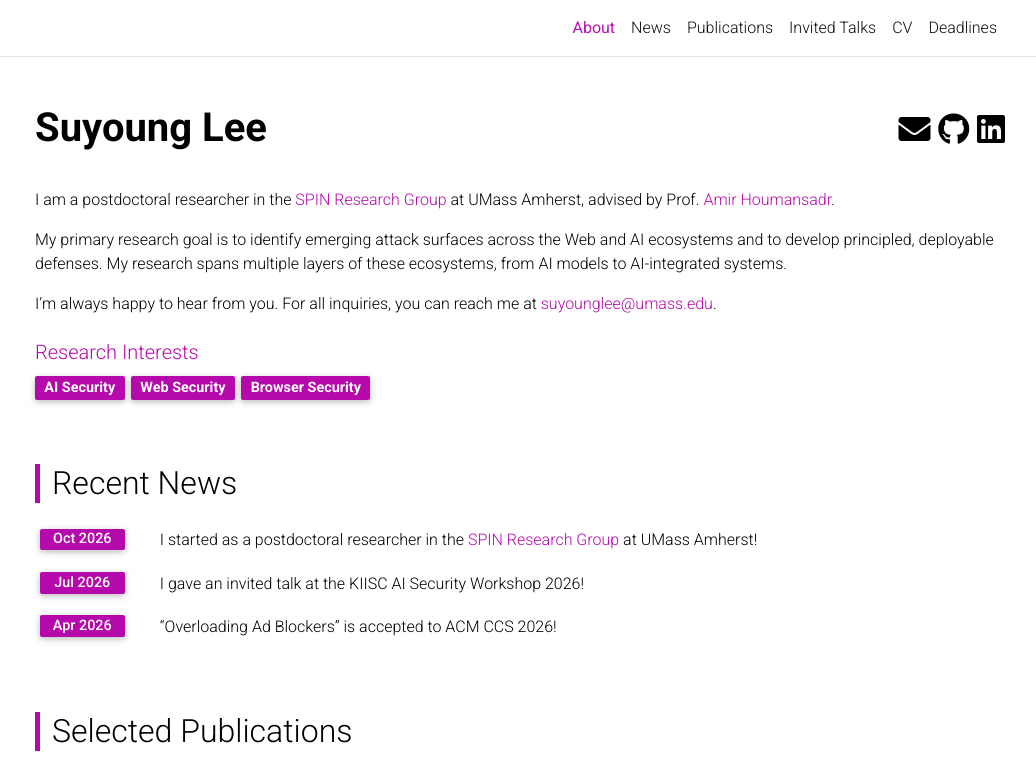
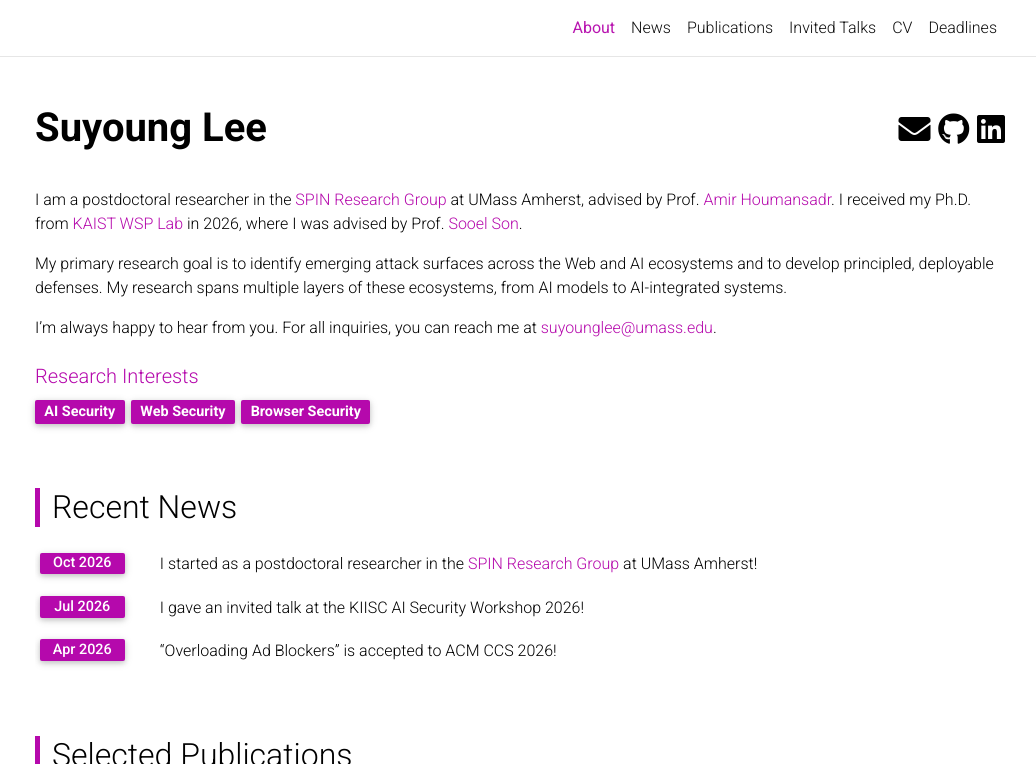
Before and after one commit to leeswimming/leeswimming.github.io, a Jekyll site: the page built from _pages/about.md, in a window 1280 px wide and 900 px high, cut to the strip 0-764 px from the top of the window. Shown: the whole strip, without its empty margins (120-1156 px from the left). Built offline with Jekyll 4.4.1, drawn with Linux system fonts in a browser that asks for light colours; comment, search, counter and statistics services are not loaded; a style sheet for code colours, icons or effects is not loaded.

Commit message:
Update about me

```diff
--- a/_pages/about.md
+++ b/_pages/about.md
@@ -19,6 +19,9 @@
 [SPIN Research Group](https://people.cs.umass.edu/~amir/Research.html)
 at UMass Amherst, advised by
 Prof. [Amir Houmansadr](https://people.cs.umass.edu/~amir/index.html).
+I received my Ph.D. from [KAIST WSP Lab](https://wsp-lab.github.io/) in 2026,
+where I was advised by
+Prof. [Sooel Son](https://sites.google.com/site/ssonkaist/home).
 
 My primary research goal is to identify emerging attack surfaces across the Web
 and AI ecosystems and to develop principled, deployable defenses. My research
```
